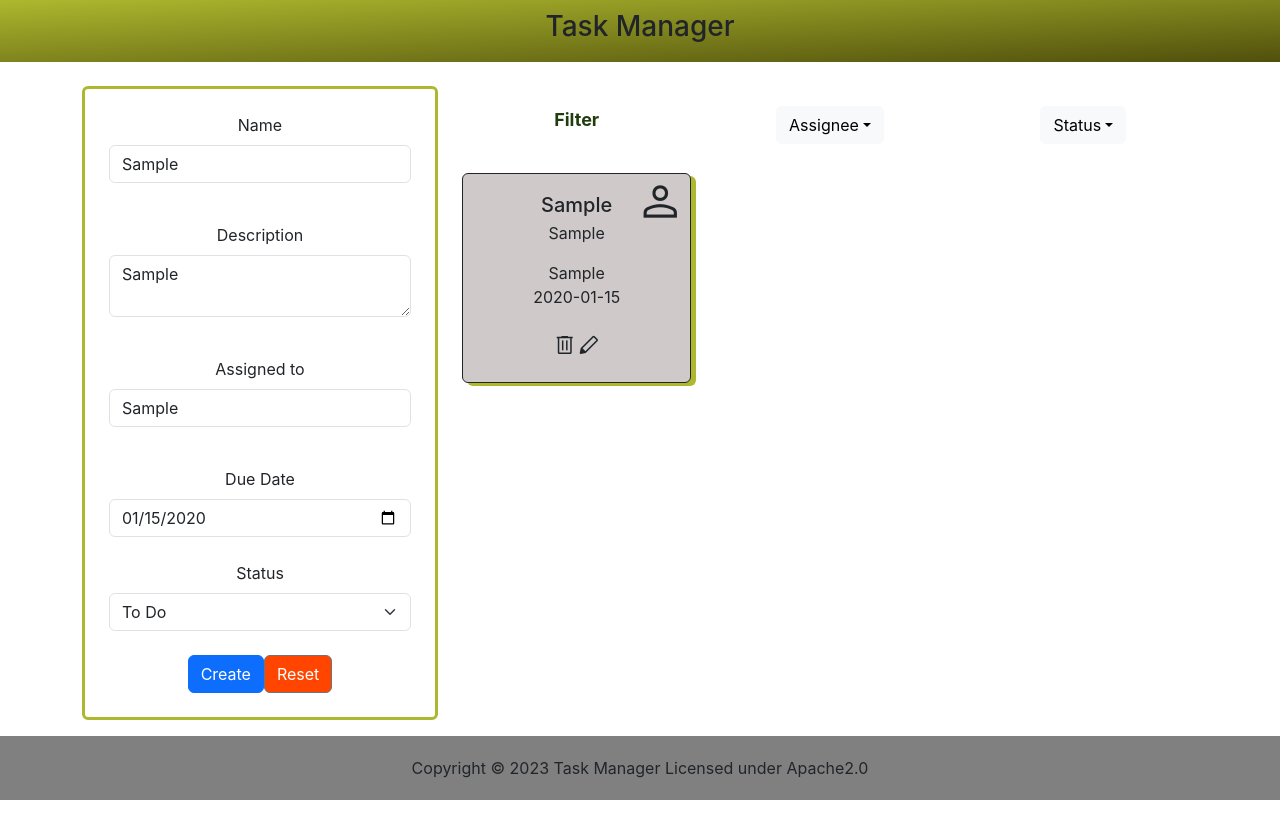
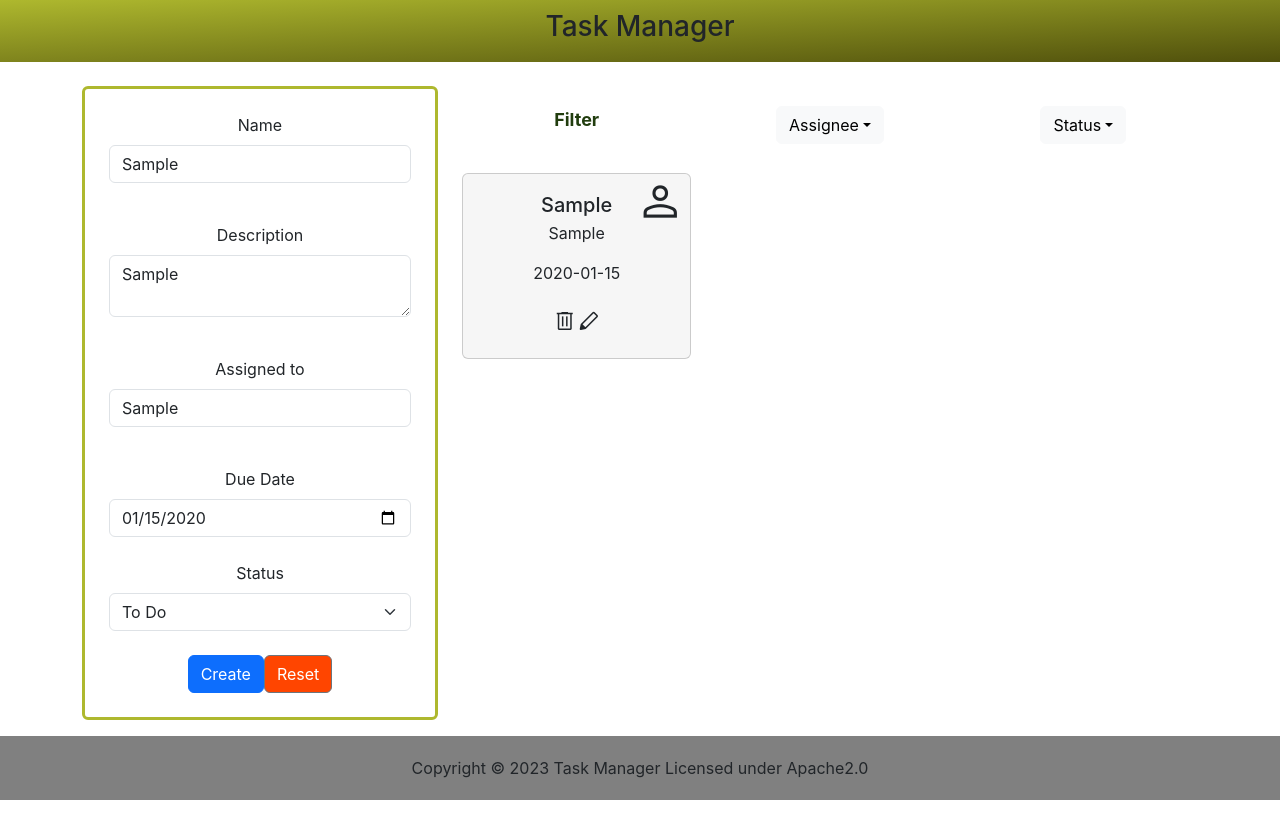
Before and after one commit to parisa-naeim/Task-Manager-React, a React (Create React App) app: page / in a window 1280 px wide. Both pictures are taken after typing "Sample", "Sample", "Sample", "2020-01-15" into the empty fields and a click on the button "Create". Built offline with nearby package versions, Linux system fonts and the light colour scheme.

Commit message:
improve style

```diff
--- a/src/App.css
+++ b/src/App.css
@@ -58,11 +58,9 @@
 }
 
 .card {
-  background-color: rgb(207, 201, 201);
+  background-color: rgba(230, 230, 230, 0.349);
   margin-bottom: 5px;
-  border: 1px solid;
   padding: 3px;
-  box-shadow: 5px 3px rgb(174, 184, 46);
 }
 
 
--- a/src/components/Task.js
+++ b/src/components/Task.js
@@ -11,8 +11,8 @@ function Task({ task }) {
             {task.status && task.status.toUpperCase()}
           </h6>
           <p class="card-text"> {task.description}</p>
-          <label>{task.assignedTo}</label>
-          <br />
+          {/* <label>{task.assignedTo}</label>
+          <br /> */}
           <label>{task.dueDate}</label>
           <br />
           <br />
```
